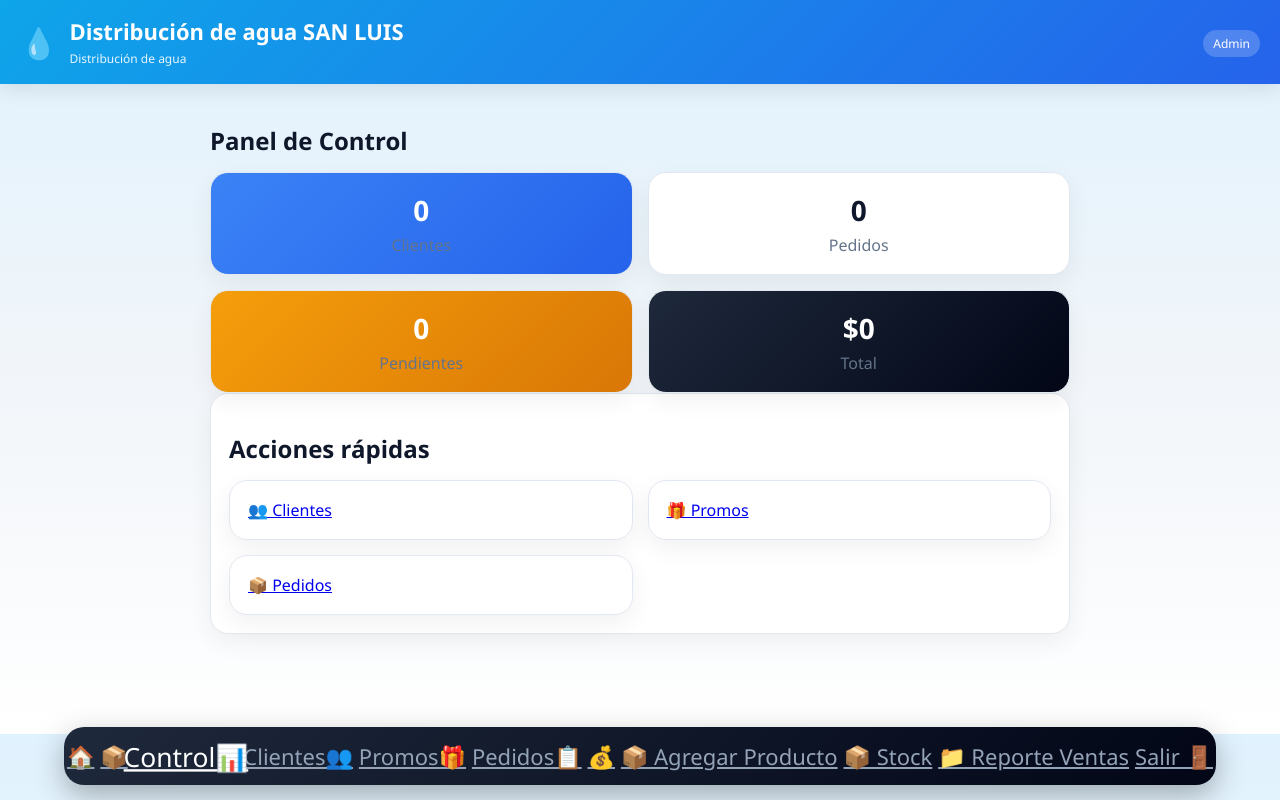
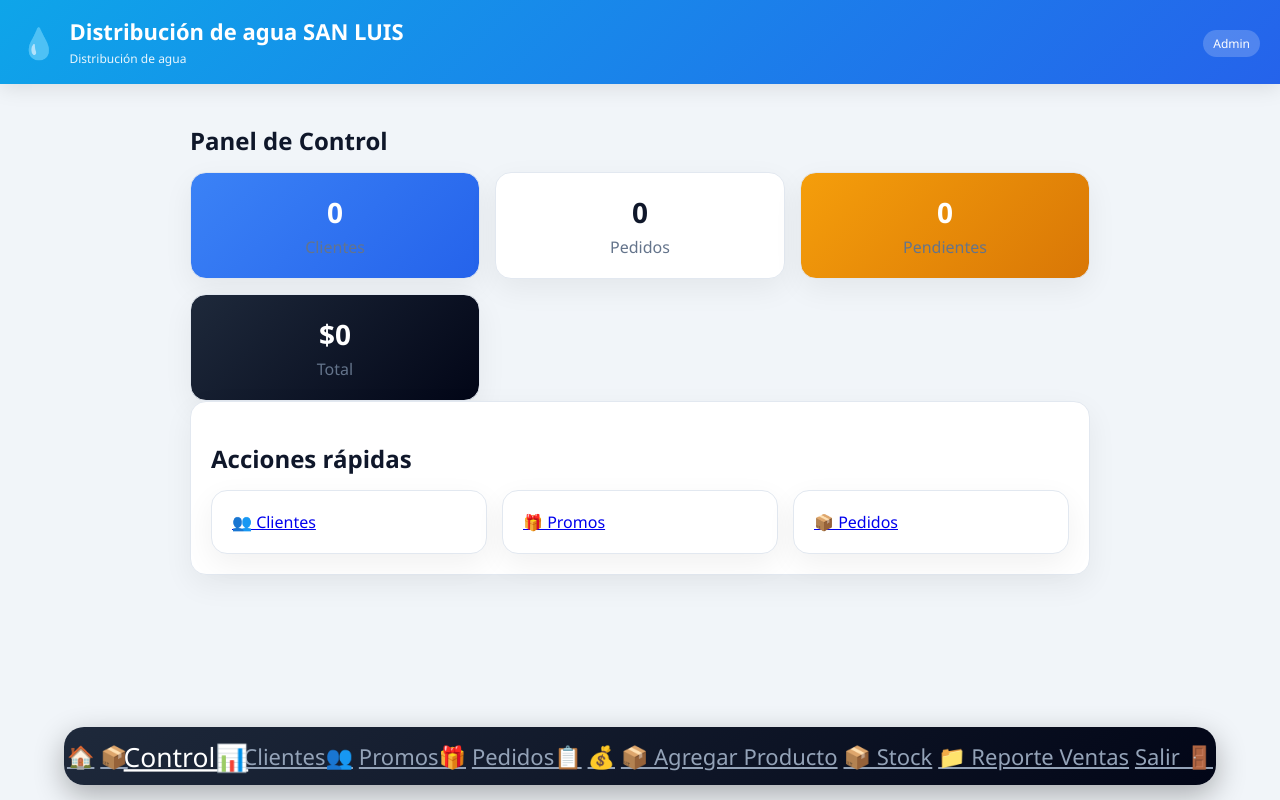
Before and after one commit to agonzalezsoport-debug/AguaSL, a Flask app: page /dashboard in a window 1280 px wide. Run offline with Flask 3, Linux system fonts and the light colour scheme; a user stored in the database is signed in; data that the repository does not hold is empty; some libraries are stand-ins or nearby versions.

Commit message:
Update style.css

```diff
--- a/app_agua/static/style.css
+++ b/app_agua/static/style.css
@@ -1,22 +1,17 @@
 :root {
-    --primary: #1d4ed8;
-    --primary-light: #3b82f6;
-    --bg: #eff6ff;
+    --primary: #2563eb;
+    --primary-dark: #1d4ed8;
+    --bg: #f1f5f9;
     --card: #ffffff;
     --text: #0f172a;
     --muted: #64748b;
+    --radius: 16px;
 }
 
-/* RESET */
-* {
-    box-sizing: border-box;
-    font-family: 'Segoe UI', sans-serif;
-}
-
-/* BODY */
 body {
     margin: 0;
-    background: linear-gradient(180deg, #e0f2fe 0%, #f1f5f9 50%, #ffffff 100%);
+    font-family: 'Segoe UI', sans-serif;
+    background: var(--bg);
     color: var(--text);
 }
 
@@ -163,23 +158,66 @@ h2 {
 /* ================= GRID ================= */
 .grid {
     display: grid;
-    grid-template-columns: repeat(2, 1fr);
+    grid-template-columns: repeat(auto-fit, minmax(220px, 1fr));
     gap: 15px;
 }
 
 /* ================= CARDS ================= */
 .card {
+    position: relative;
+    border-radius: var(--radius);
     background: var(--card);
-    padding: 18px;
-    border-radius: 18px;
-    box-shadow: 0 8px 25px rgba(0,0,0,0.06);
-    transition: 0.3s;
+    padding: 20px;
     border: 1px solid #e2e8f0;
+    transition: 0.3s ease;
+
+    /* 🔥 GLOW REAL VISIBLE SIEMPRE */
+    box-shadow:
+        0 10px 30px rgba(0,0,0,0.06),
+        0 0 0 rgba(37,99,235,0);
 }
 
+/* 🌟 GLOW REAL ALREDEDOR */
+.card::before {
+    content: "";
+    position: absolute;
+    inset: -10px;
+    border-radius: inherit;
+
+    background: linear-gradient(135deg, #2563eb, #22c55e, #f59e0b, #2563eb);
+    background-size: 300% 300%;
+
+    filter: blur(28px);
+    opacity: 0;
+
+    z-index: -1;
+
+    transition: opacity 0.4s ease, transform 0.4s ease;
+
+    animation: glowMove 6s linear infinite;
+}
+
+/* 💡 aparece el brillo al hover */
+.card:hover::before {
+    opacity: 0.9;
+    transform: scale(1.05);
+}
+
+/* ✨ hover card */
 .card:hover {
-    transform: translateY(-5px) scale(1.01);
-    box-shadow: 0 12px 30px rgba(0,0,0,0.1);
+    transform: translateY(-6px) scale(1.02);
+
+    box-shadow:
+        0 20px 50px rgba(0,0,0,0.18),
+        0 0 25px rgba(37,99,235,0.6),
+        0 0 60px rgba(34,197,94,0.3);
+}
+
+/* 🌈 ANIMACIÓN GLOW */
+@keyframes glowMove {
+    0% { background-position: 0% 50%; }
+    50% { background-position: 100% 50%; }
+    100% { background-position: 0% 50%; }
 }
 
 /* ================= STATS ================= */
@@ -428,8 +477,25 @@ button:hover {
     }
 }
 
-/* 🖱️ hover más pro */
 .whatsapp-float:hover {
     transform: scale(1.1);
     animation: none;
 }
+
+/* INPUT CODIGO */
+#codigo {
+    width: 1800px !important;
+    max-width: 100%;
+    padding: 10px;
+    font-size: 14px;
+    border-radius: 10px;
+}
+
+/* GLOBAL FIX */
+html, body {
+    width: 100%;
+    overflow-x: hidden;
+}
+.card:hover::before {
+    opacity: 1 !important;
+}
```
Also changed, not shown: other parts of app_agua/static/style.css (+39 -28 lines).
